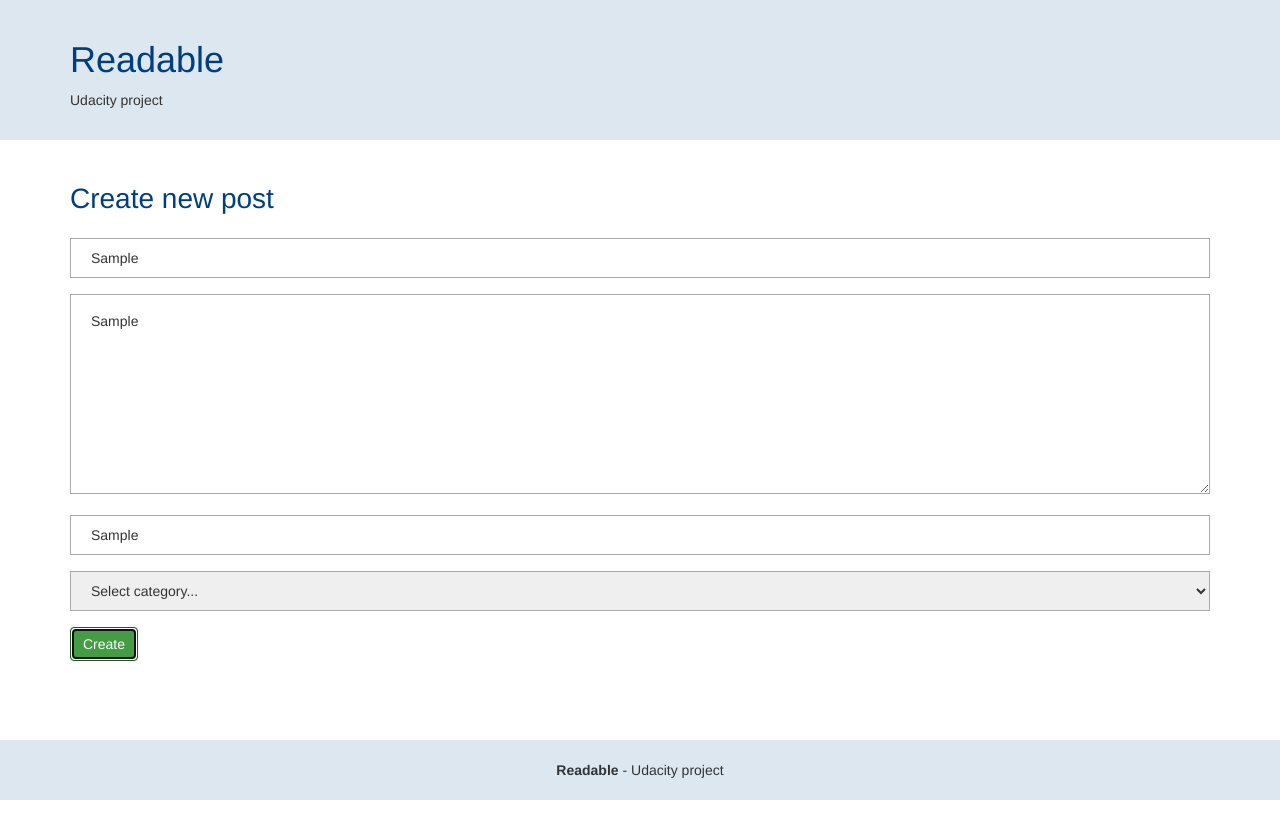
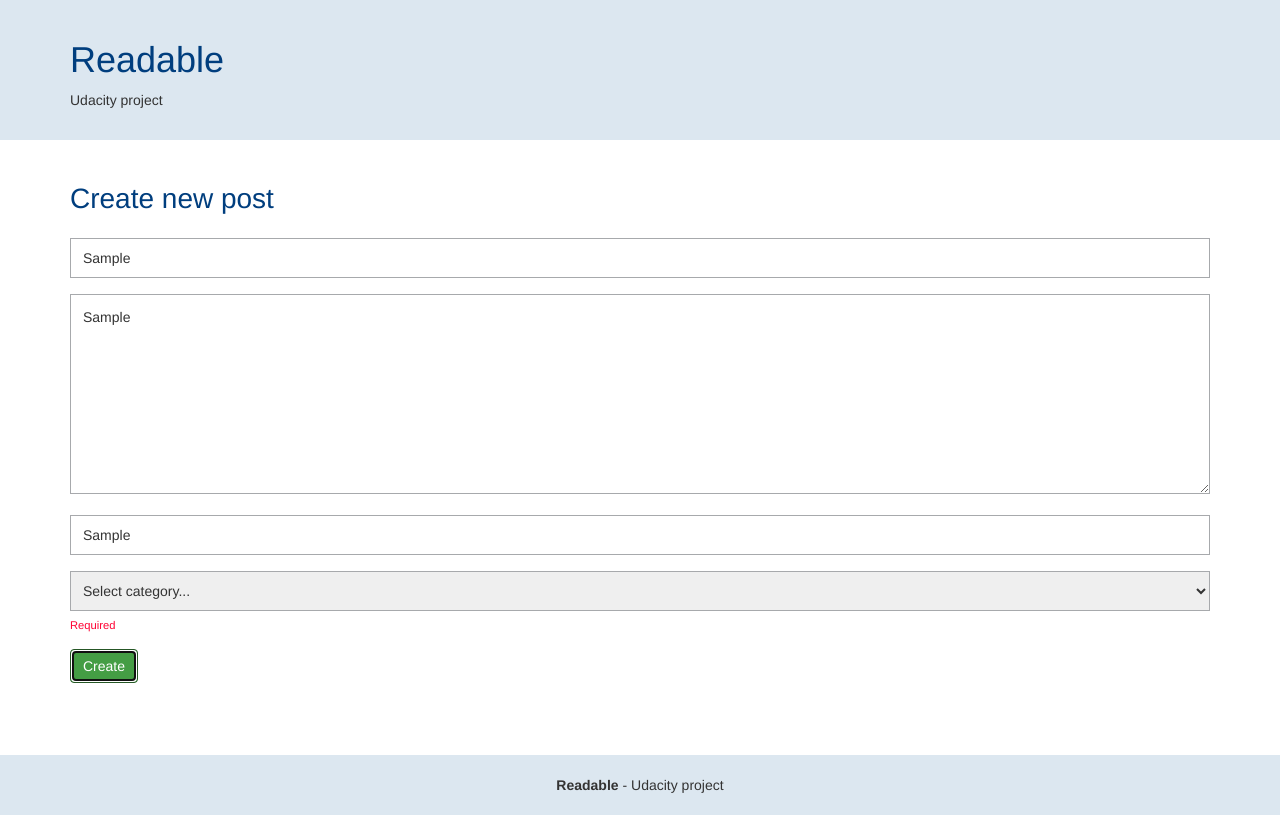
Before and after one commit to chausme/reactnd-project-readable, a React (Create React App) app: page /create in a window 1280 px wide. Both pictures are taken after typing "Sample", "Sample", "Sample" into the empty fields and a click on the button "Create". Built offline with nearby package versions, Linux system fonts and the light colour scheme; no server answers; what normalizr would draw is missing.

Commit message:
Add create post form validation

```diff
--- a/src/components/CreatePost.js
+++ b/src/components/CreatePost.js
@@ -8,7 +8,7 @@ class CreatePost extends Component {
 
   render() {
 
-    const {categories, createPost } = this.props
+    const { categories, createPost } = this.props
 
     return(
 
--- a/src/components/CreatePostForm.js
+++ b/src/components/CreatePostForm.js
@@ -1,26 +1,50 @@
 import React from 'react'
 import { Field, reduxForm } from 'redux-form'
+import { BrowserRouter } from 'react-router-dom'
+
+const required = value => value ? undefined : 'Required'
+
+const renderInput = ({ input, label, type, meta: { touched, error, warning } }) => (
+  <div>
+    <input {...input} placeholder={label} type={type}/>
+    {touched && ((error && <span>{error}</span>) || (warning && <span>{warning}</span>))}
+  </div>
+)
+
+const renderTextarea = ({ input, label, meta: { touched, error, warning } }) => (
+  <div>
+    <textarea {...input} placeholder={label}/>
+    {touched && ((error && <span>{error}</span>) || (warning && <span>{warning}</span>))}
+  </div>
+)
+
+const renderSelect = ({ input, label, meta: { touched, error, warning } }) => (
+  <div>
+    <select {...input}>
+      <option value="" selected disabled>{label}</option>
+      <option value="react">React</option>
+      <option value="redux">Redux</option>
+      <option value="udacity">Udacity</option>
+    </select>
+    {touched && ((error && <span>{error}</span>) || (warning && <span>{warning}</span>))}
+  </div>
+)
 
 let CreatePostForm = props => {
   const {handleSubmit} = props
   return (
     <form onSubmit={handleSubmit}>
       <div className="field">
-        <Field name="title" component="input" type="text" placeholder="Title" />
+        <Field name="title" component={renderInput} type="text" validate={required} label="Title" />
       </div>
       <div className="field">
-        <Field name="body" component="textarea" type="text" placeholder="Enter your text here..." />
+        <Field name="body" component={renderTextarea} validate={required} label="Enter your text here..." />
       </div>
       <div className="field">
-        <Field name="author" component="input" type="text" placeholder="Author" />
+        <Field name="author" component={renderInput} type="text" validate={required} label="Author" />
       </div>
       <div className="field">
-        <Field name="category" component="select">
-          <option>Select category...</option>
-          <option value="react">React</option>
-          <option value="redux">Redux</option>
-          <option value="udacity">Udacity</option>
-        </Field>
+        <Field name="category" component={renderSelect} validate={required} label="Select category..." />
       </div>
       <button type="submit" className="btn btn-primary btn-success">Create</button>
     </form>
@@ -29,7 +53,12 @@ let CreatePostForm = props => {
 
 CreatePostForm = reduxForm({
   // a unique name for the form
-  form: 'createPost'
+  form: 'createPost',
+  onSubmitSuccess: (data) => {
+
+    console.log('redirect to ' + data.post.id)
+
+  },
 })(CreatePostForm)
 
 export default CreatePostForm
--- a/src/index.scss
+++ b/src/index.scss
@@ -22,6 +22,7 @@ $blue-vlight:	    #dce7f0;
 $grey:            #a7a9ac;
 $grey-light:      #d3d4d5;
 $grey-vlight:     #f3f5f6;
+$red:             #ff0033;
 
 ////////////////////////////////////////////////////////////////////////////////
 // General styles
@@ -146,7 +147,7 @@ section {
 input[type="text"],
 textarea,
 select {
-  padding: 0 20px;
+  padding: 0 12px;
   width: 100%;
   height: 40px;
   border: 1px $grey solid;
@@ -154,16 +155,23 @@ select {
 
 textarea {
   height: 200px;
-  padding: 16px 20px;
+  padding: 12px;
 }
 
 select {
-  padding-left: 16px;
-  padding-right: 16px;
+  padding-left: 8px;
+  padding-right: 12px;
 }
 
 .field {
   margin-bottom: 16px;
+
+  span {
+    color: $red;
+    font-size: 0.8em;
+    display: block;
+    margin-top: 6px;
+  }
 }
 
 .comments {
```
